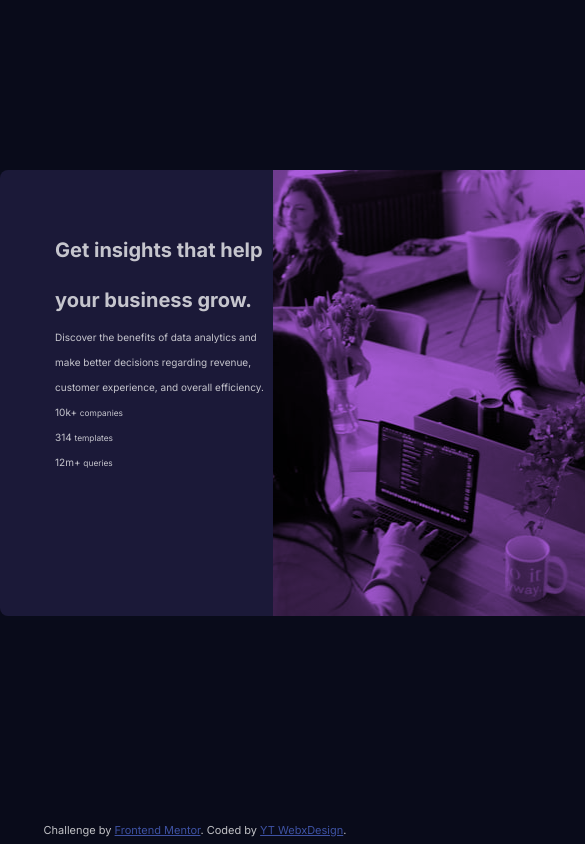
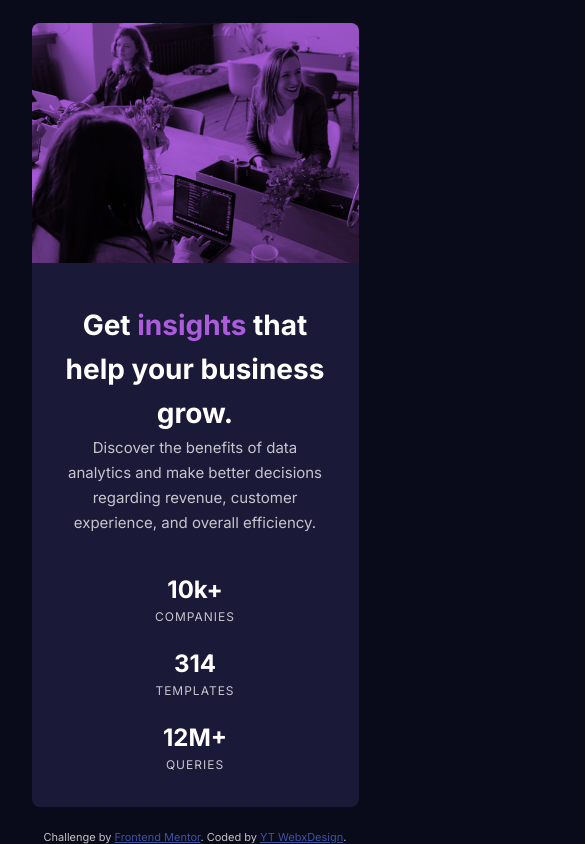
Before and after one commit to Yuko-code/fmchallenge-stats-preview-component, a website: page index.html in a window 390 px wide. Shown: the top 844 px of the page, 585 px wide, since content can reach past the window. Drawn offline with Linux system fonts and the light colour scheme.

Commit message:
responsive

```diff
--- a/index.html
+++ b/index.html
@@ -29,26 +29,26 @@
       </p>
       <div class="sub">
         <div class="sub-item">
-          <span class="">
+          <span class="sub-item__large">
            10k+
          </span>
-         <small class="">
+         <small class="sub-item__small">
           companies
          </small>
         </div>
         <div class="sub-item">
-          <span class="">
+          <span class="sub-item__large">
             314
          </span>
-         <small class="">
+         <small class="sub-item__small">
           templates
          </small>
         </div>
         <div class="sub-item">
-          <span class="">
+          <span class="sub-item__large">
             12m+
          </span>
-         <small class="">
+         <small class="sub-item__small">
           queries
          </small>
         </div>
--- a/sass/_base.scss
+++ b/sass/_base.scss
@@ -6,6 +6,10 @@
     --color-paragraph:hsla(0, 0%, 100%, 0.75);
     --color-headings:hsla(0, 0%, 100%, 0.6);
 }
+
+$bp-large:70em;//1110/16=70%
+$bp-medium:57em;//900/16
+$bp-small:38.75em;//620/16=38.75%
 
 $small-text: 'Lexend Deca', sans-serif;
 
@@ -24,15 +28,18 @@ $small-text: 'Lexend Deca', sans-serif;
 html{
     box-sizing:border-box;
     font-size:62.5%;//1rem=10px, 10px/16px=62.5%
+    @media only screen and (max-width: $bp-large){
+            //font-size:50%;
+    }
 }
 
 body{
     font-family: 'Inter', sans-serif;
     font-weight:400;
-    line-height: 2.5;
     color:var(--color-paragraph);
     min-height:100vh;
     background-color: var(--color-very-dark-blue);
     display:flex;
     flex-direction: column;
+
 }
--- a/sass/_components.scss
+++ b/sass/_components.scss
@@ -0,0 +1,63 @@
+.text{
+    &__heading{
+        font-size:3.6rem;
+        line-height: 4.4rem;
+        color:var(--color-white);
+        @media only screen and (max-width: $bp-small){
+            font-size: 2.8rem;
+        }
+        &-insights{
+            color:var(--color-soft-violet);
+        }
+    }
+
+    &__paragraph{
+        font-size:1.5rem;
+        line-height: 2.5rem;
+        margin: 2rem 5rem 0 0;
+        @media only screen and (max-width: $bp-large){
+            margin: 2rem 0 0 0;
+        }
+
+        @media only screen and (max-width: $bp-medium){
+           margin: 2rem 2rem 10rem 2rem;
+        }
+        @media only screen and (max-width: $bp-small){
+            margin: 0 0 2rem 0;
+         }
+    }
+}
+
+.sub{
+    display:flex;
+    justify-content: space-between;
+    margin: auto 0 0 0;
+    @media only screen and (max-width: $bp-small){
+        flex-direction: column;
+    }
+
+    &-item{
+        display:flex;
+        flex-direction: column;
+        &:nth-of-type(3){
+            text-transform: uppercase;
+        }
+        @media only screen and (max-width: $bp-small){
+                margin-top:2rem;
+        }
+
+        &__large{
+            font-size: 2.4rem;
+            font-weight: 700;
+            color:var(--color-white);
+
+        }
+        &__small{
+            font-size: 1.2rem;
+            line-height: 2.5rem;
+            letter-spacing: 1px;
+            text-transform: uppercase;
+        }
+
+    }
+}
--- a/sass/layout.scss
+++ b/sass/layout.scss
@@ -2,15 +2,38 @@
     background-color: var(--color-dark-desaturated-blue);
     display: flex;
     max-width:110rem;
-    margin: 17rem auto;
+    margin: auto;
     min-height:44.6rem;
     border-radius: .8rem;
     overflow: hidden;
-    //position: relative;
+    @media only screen and (max-width: $bp-large){
+        max-width: 90rem;
+    }
+    @media only screen and (max-width: $bp-medium){
+        flex-direction: column-reverse;
+        max-width: 60rem;
+    }
+    @media only screen and (max-width: $bp-small){
+        max-width: 32.7rem;
+        margin: auto auto 0 auto;
+    }
+
 }
 .text{
-    width:50%;//test
-    padding:5.5rem 0 5.5rem 5.5rem;
+    width:50%;
+    padding:5.5rem 9rem 5.5rem 5.5rem;
+    display:flex;
+    flex-direction: column;
+
+    @media only screen and (max-width: $bp-medium){
+        width:100%;
+        text-align: center;
+        padding: 6.5rem;
+    }
+    @media only screen and (max-width: $bp-small){
+        padding: 4rem 3rem 3rem 3rem;
+    }
+
 }
 .img-box{
     height: auto;
@@ -21,6 +44,15 @@
     background-position: right;
     background-blend-mode: multiply;
     margin-left:auto;
+    @media only screen and (max-width: $bp-medium){
+        width:100%;
+        height:40rem;
+        background-position: top;
+    }
+
+    @media only screen and (max-width: $bp-small){
+        height:24rem;
+    }
 }
 
 .footer{
--- a/style-guide.md
+++ /dev/null
@@ -1,36 +0,0 @@
-# Front-end Style Guide
-
-## Layout
-
-The designs were created to the following widths:
-
-- Mobile: 375px
-- Desktop: 1440px
-
-## Colors
-
-### Primary
-
-- Very dark blue (main background): hsl(233, 47%, 7%)
-- Dark desaturated blue (card background): hsl(244, 38%, 16%)
-- Soft violet (accent): hsl(277, 64%, 61%)
-
-### Neutral
-
-- White (main heading, stats): hsl(0, 0%, 100%)
-- Slightly transparent white (main paragraph): hsla(0, 0%, 100%, 0.75)
-- Slightly transparent white (stat headings): hsla(0, 0%, 100%, 0.6)
-
-## Typography
-
-### Body Copy
-
-- Font size: 15px
-
-### Font
-
-- Family: [Inter](https://fonts.google.com/specimen/Inter)
-- Weights: 400, 700
-
-- Family: [Lexend Deca](https://fonts.google.com/specimen/Lexend+Deca)
-- Weights: 400
```
Also changed, not shown: README.md, css/style.css, images/stats-preview-ss.png (added).
